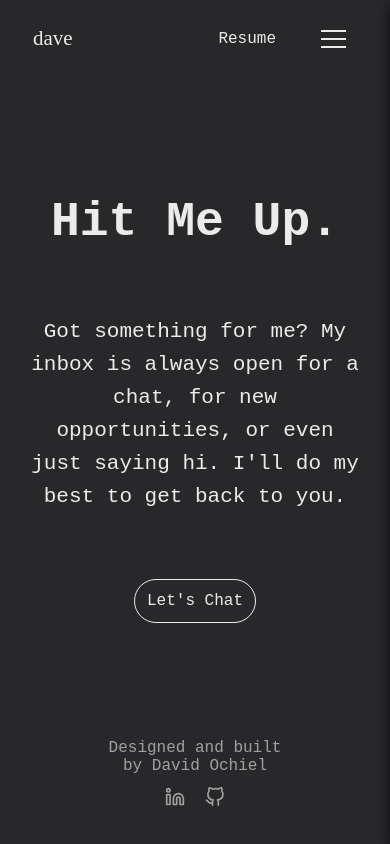
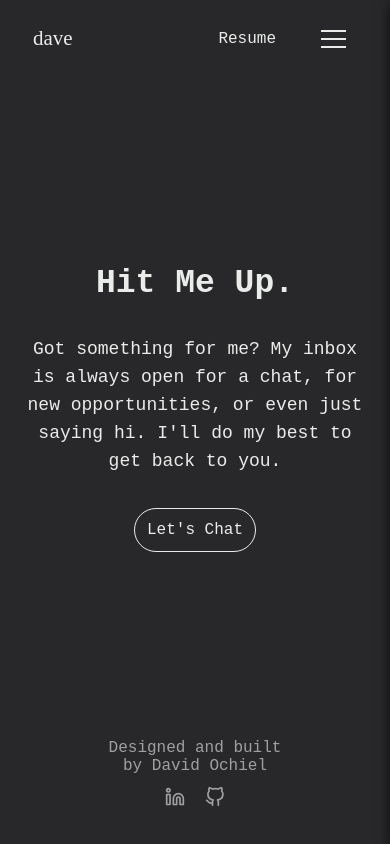
Before and after one commit to nguonodave/v2-ng, a React (Vite) app: page /contact in a window 390 px wide. Built offline with nearby package versions, Linux system fonts and the light colour scheme.

Commit message:
feat: add responsiveness on contact page

```diff
--- a/src/index.css
+++ b/src/index.css
@@ -266,6 +266,19 @@ body {
 
     .mid-content {
         padding: 0 7%;
+    }
+
+    .contact-page > :not(:last-child) {
+        margin-bottom: 33px;
+    }
+
+    .contact-page h1 {
+        font-size: 33px;
+    }
+
+    .contact-page .contact-desc {
+        line-height: 28px;
+        font-size: 18px;
     }
 
     .hero-text > :not(:last-child) {
```
